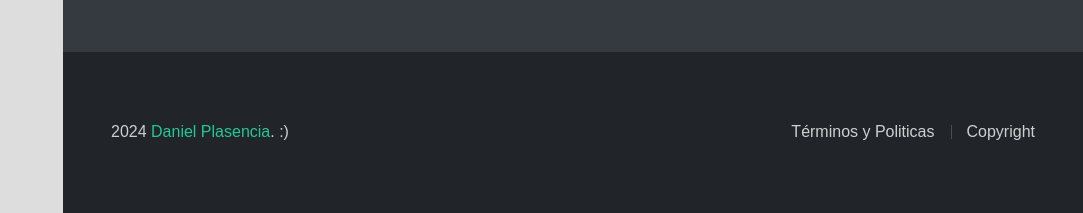
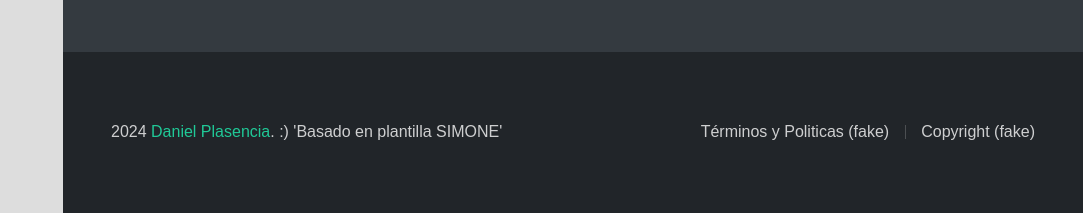
Before and after one commit to Daniellaizans/Portfolio, a plain HTML site: page index.html in a window 1280 px wide. Shown: the part 6981-7194 px from the top of the page, without its empty margins (197-1280 px from the left). Drawn offline with Linux system fonts and the light colour scheme; some packages are replaced by stand-ins of ours; a script that the page names is missing.

Commit message:
creditos

```diff
--- a/index.html
+++ b/index.html
@@ -657,14 +657,14 @@
       <div class="container px-lg-5">
         <div class="row">
           <div class="col-lg-6 text-center text-lg-start">
-            <p class="mb-3 mb-lg-0">2024 <a href="#" class="fw-500">Daniel Plasencia</a>. :)</p>
+            <p class="mb-3 mb-lg-0">2024 <a href="#" class="fw-500">Daniel Plasencia</a>. :) 'Basado en plantilla SIMONE'</p>
           </div>
           <div class="col-lg-6">
             <ul class="nav nav-separator nav-separator-light justify-content-center justify-content-lg-end">
               <li class="nav-item"> <a class="nav-link" data-bs-toggle="modal" data-bs-target="#terms-policy"
-                  href="#">Términos y Politicas</a></li>
+                  href="#">Términos y Politicas (fake)</a></li>
               <li class="nav-item"> <a class="nav-link" data-bs-toggle="modal" data-bs-target="#disclaimer"
-                  href="#">Copyright</a></li>
+                  href="#">Copyright (fake)</a></li>
             </ul>
           </div>
         </div>
```
